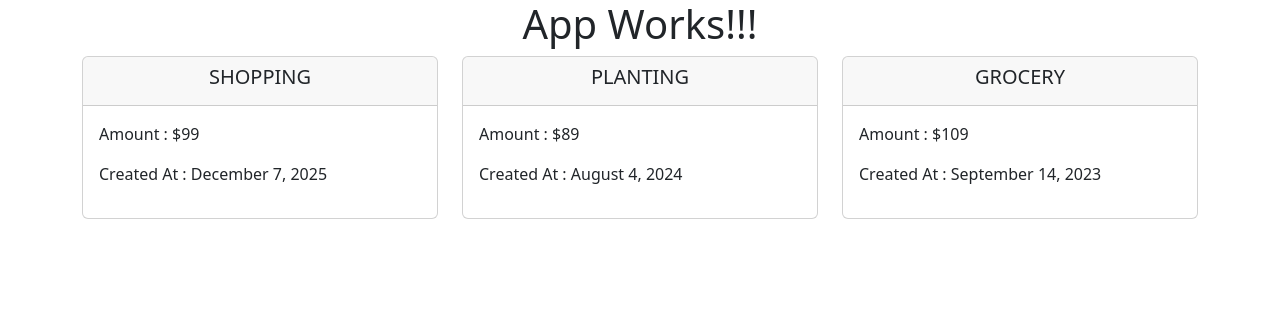
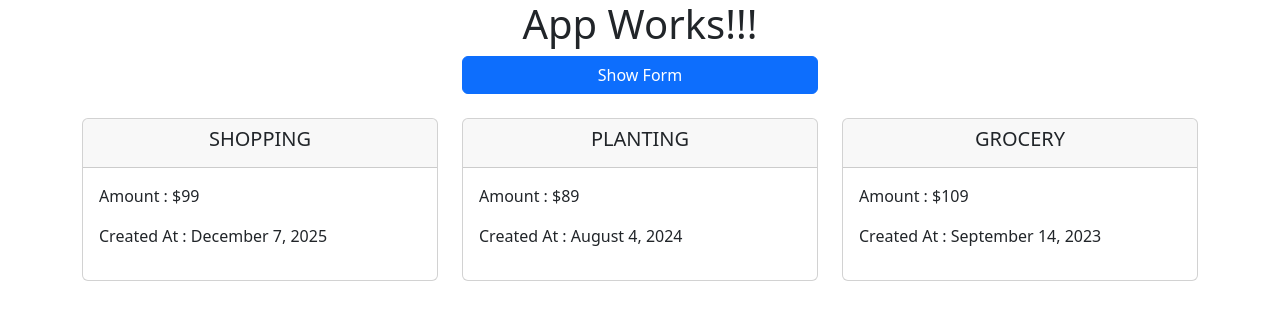
Before and after one commit to synergy2411/dec-25-react, a React (Vite) app in the folder first-app/: page / in a window 1280 px wide. Shown: the top 320 px of the page. Built offline with nearby package versions, Linux system fonts and the light colour scheme.

Commit message:
state added

```diff
--- /dev/null
+++ b/first-app/src/Components/Expenses/ExpenseForm/ExpenseForm.jsx
@@ -0,0 +1,5 @@
+function ExpenseForm() {
+  return <h1>Form coming soon...</h1>;
+}
+
+export default ExpenseForm;
--- a/first-app/src/Components/Expenses/Expenses.jsx
+++ b/first-app/src/Components/Expenses/Expenses.jsx
@@ -1,6 +1,11 @@
+import { useState } from "react";
+
+import ExpenseForm from "./ExpenseForm/ExpenseForm";
 import ExpenseItem from "./ExpenseItem/ExpenseItem";
 
 function Expenses() {
+  const [toggleForm, setToggleForm] = useState(false);
+
   let expenses = [
     {
       id: "e001",
@@ -22,12 +27,31 @@ function Expenses() {
     },
   ];
 
+  const onShowForm = () => {
+    setToggleForm(!toggleForm);
+    // toggleForm = true;     // NEVER EVER CHANGE THE STATE MUTABLY
+  };
+
   return (
-    <div className="row">
-      {expenses.map((expense) => (
-        <ExpenseItem expense={expense} />
-      ))}
-    </div>
+    <>
+      <div className="row mb-4">
+        <div className="col-4 offset-4">
+          <div className="d-grid">
+            <button className="btn btn-primary" onClick={onShowForm}>
+              {toggleForm ? "Hide Form" : "Show Form"}
+            </button>
+          </div>
+        </div>
+      </div>
+
+      {toggleForm && <ExpenseForm />}
+
+      <div className="row">
+        {expenses.map((expense) => (
+          <ExpenseItem expense={expense} />
+        ))}
+      </div>
+    </>
   );
 }
 
```
Also changed, not shown: 1 other file (tests, documents, lock files or other folders).
